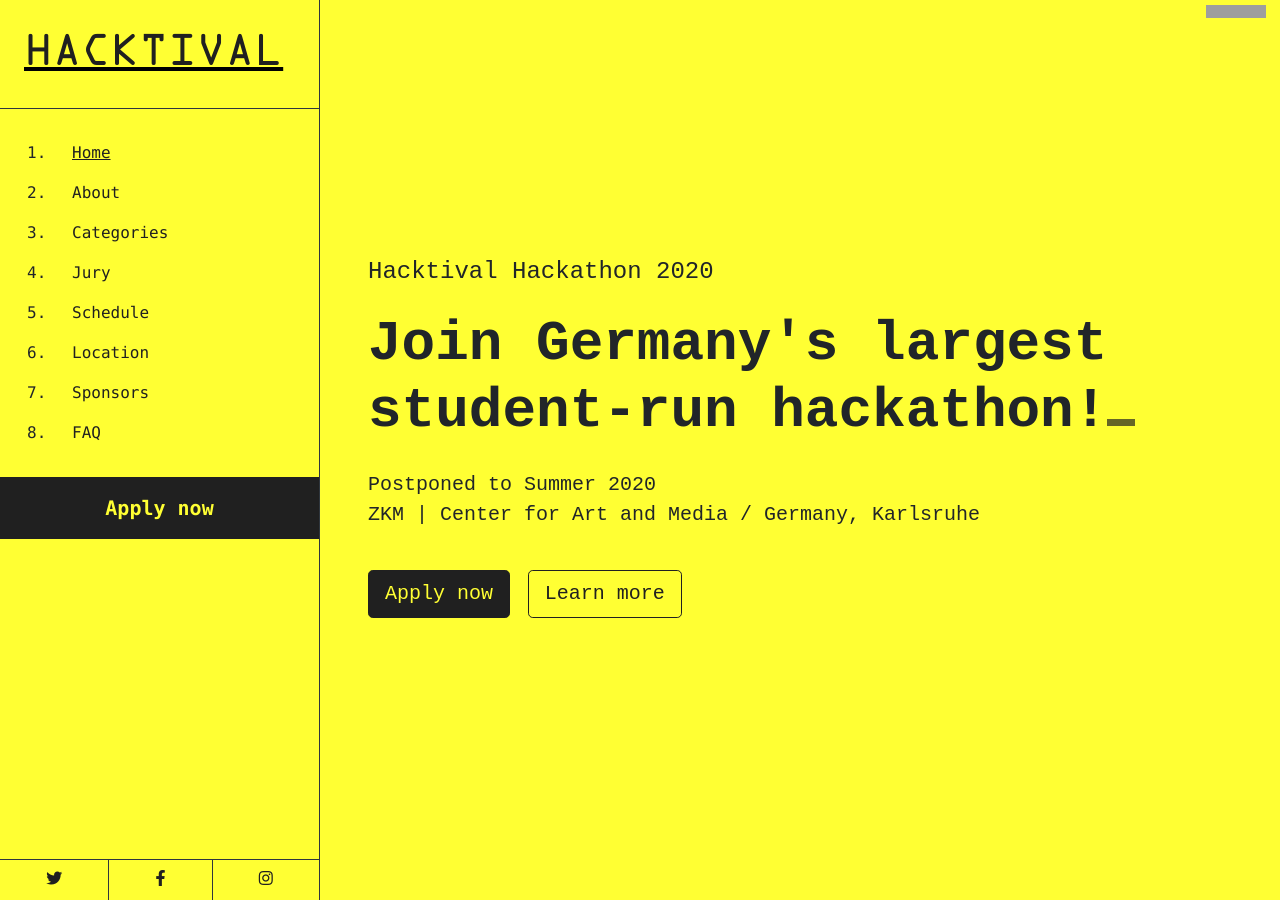
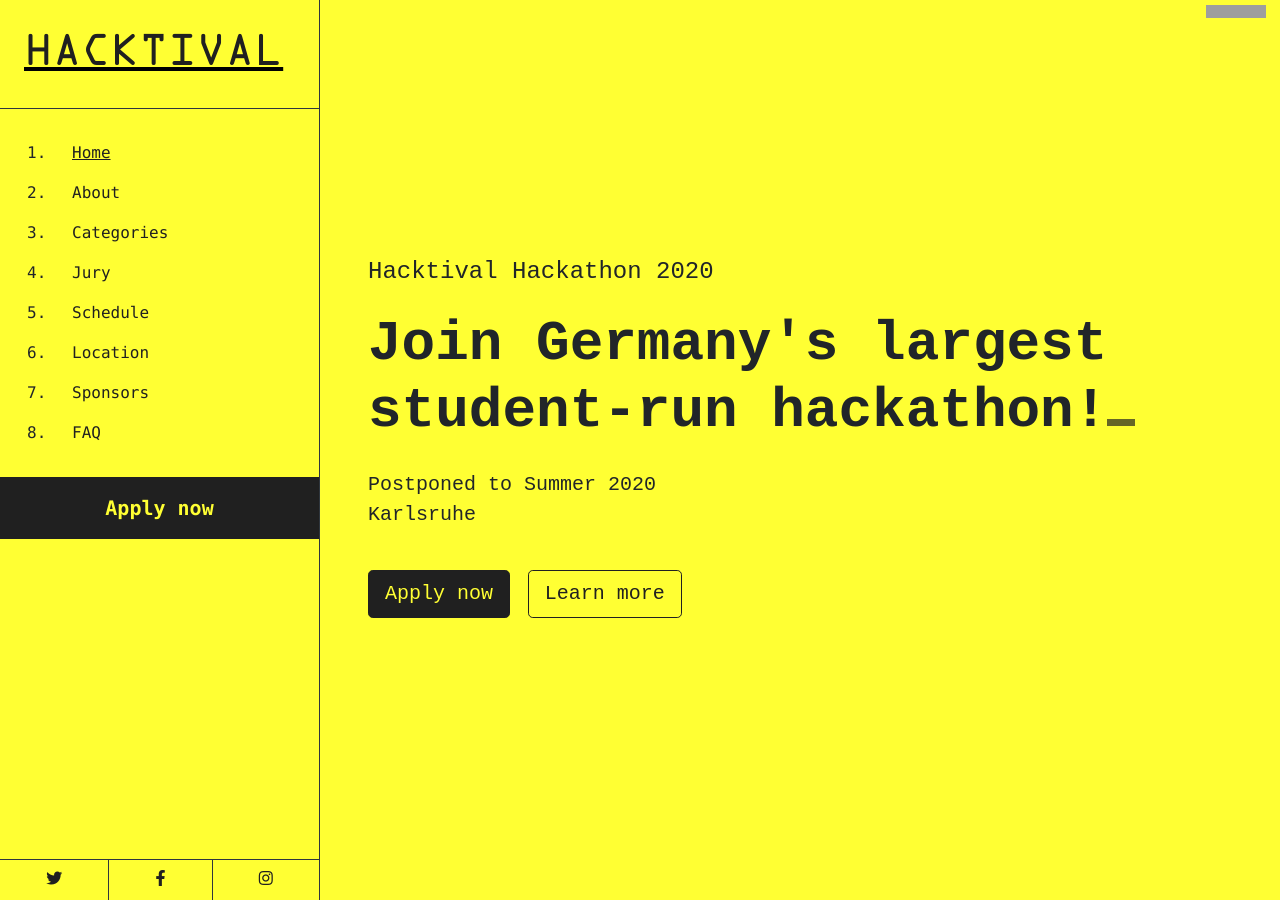
Before and after one commit to hackundsoehne/hacktival-website-2020, a Jekyll site: the page built from index.html, in a window 1280 px wide and 900 px high. Built offline with Jekyll 4.4.1, drawn with Linux system fonts in a browser that asks for light colours; grey boxes are pictures that could not be loaded.

Commit message:
updated location to 'Karlsruhe'

```diff
--- a/index.html
+++ b/index.html
@@ -8,7 +8,7 @@
     <h5 class="display-4 font-weight-bold mb-4">
         Join Germany's largest student-run hackathon!<span class="cursor"></span>
     </h5>
-    <p class="lead">Postponed to Summer 2020<br>ZKM | Center for Art and Media / Germany, Karlsruhe</p>
+    <p class="lead">Postponed to Summer 2020<br>Karlsruhe</p>
     <br>
     <div>
         <a class="btn btn-lg btn-dark text-primary mr-2 mb-4" target="_blank" href="{{ site.apply_link }}">Apply now</a>
```
